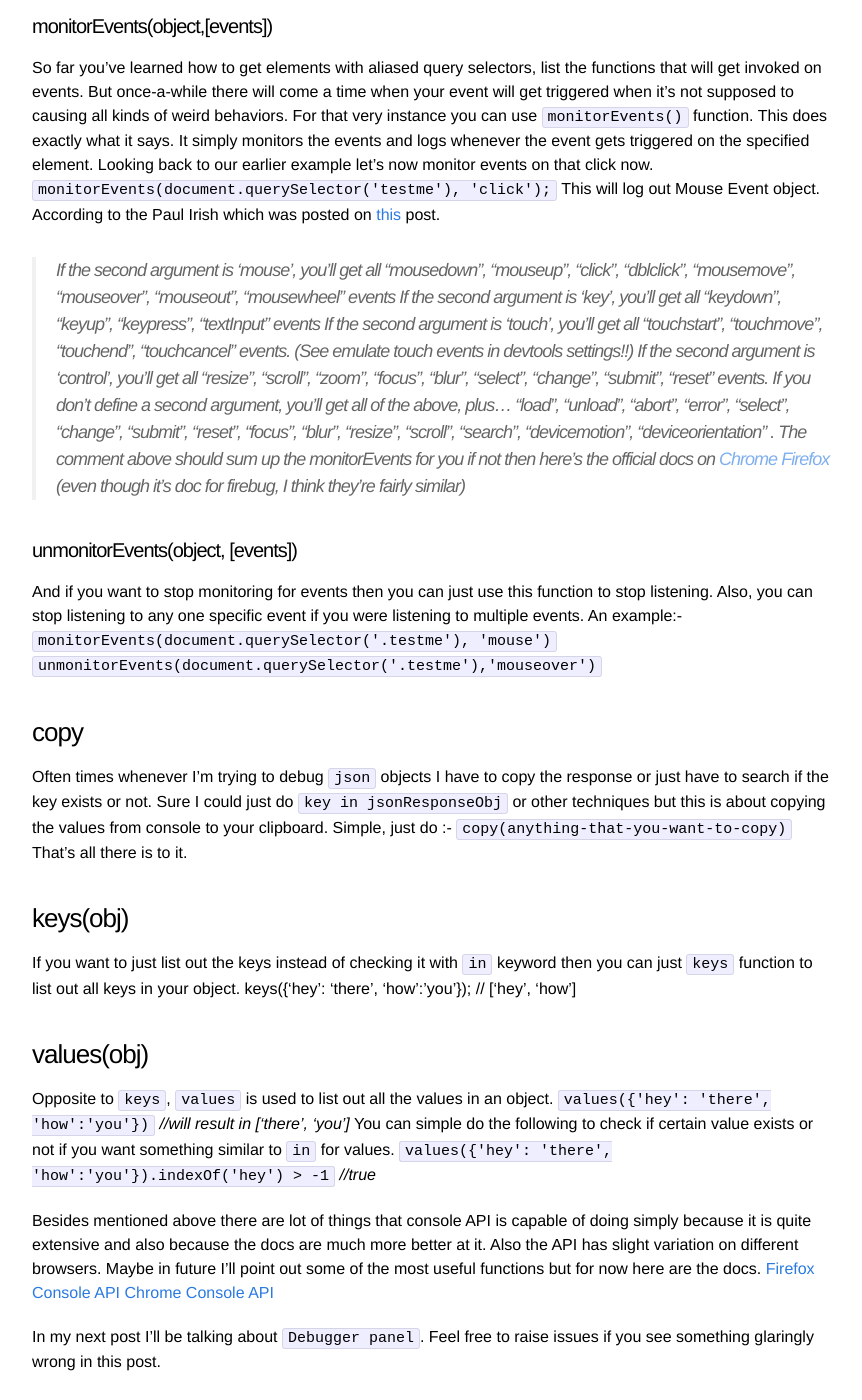
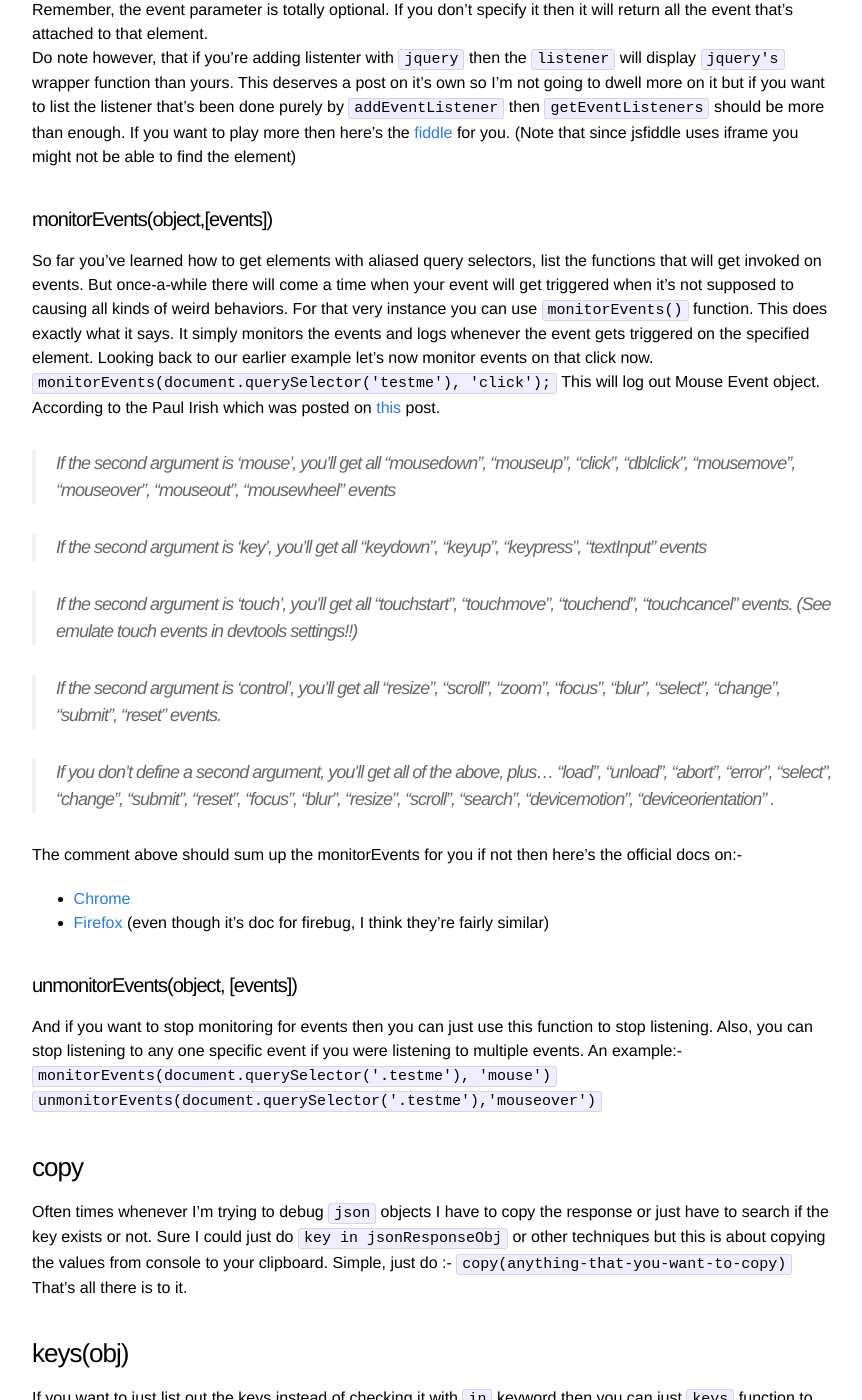
Before and after one commit to shri3k/jekyll-content, a Jekyll site: the page built from _posts/2014-05-19-imagine-trying-to-build-a-skyscrapper-with-just-a-hammer.md, in a window 1280 px wide and 1400 px high, scrolled down 4709 px. Shown: the whole window, without its empty margins (208-1070 px from the left). Built offline with Jekyll 4.4.1, drawn with Linux system fonts in a browser that asks for light colours; some of the changed text lies outside the part shown.

Commit message:
Fixed typos and formattings

```diff
--- a/_posts/2014-05-19-imagine-trying-to-build-a-skyscrapper-with-just-a-hammer.md
+++ b/_posts/2014-05-19-imagine-trying-to-build-a-skyscrapper-with-just-a-hammer.md
@@ -107,14 +117,21 @@ Do note however, that if you're adding listenter with `jquery` then the `listene
 So far you've learned how to get elements with aliased query selectors, list the functions that will get invoked on events. But once-a-while there will come a time when your event will get triggered when it's not supposed to causing all kinds of weird behaviors. For that very instance you can use `monitorEvents()` function. This does exactly what it says. It simply monitors the events and logs whenever the event gets triggered on the specified element. Looking back to our earlier example let's now monitor events on that click now.
 `monitorEvents(document.querySelector('testme'), 'click');`
 This will log out Mouse Event object. According to the Paul Irish which was posted on [this](http://www.briangrinstead.com/blog/chrome-developer-tools-monitorevents) post.
+
 > If the second argument is ‘mouse’, you’ll get all “mousedown”, “mouseup”, “click”, “dblclick”, “mousemove”, “mouseover”, “mouseout”, “mousewheel” events
+
 > If the second argument is ‘key’, you’ll get all “keydown”, “keyup”, “keypress”, “textInput” events
+
 > If the second argument is ‘touch’, you’ll get all “touchstart”, “touchmove”, “touchend”, “touchcancel” events. (See emulate touch events in devtools settings!!)
+
 > If the second argument is ‘control’, you’ll get all “resize”, “scroll”, “zoom”, “focus”, “blur”, “select”, “change”, “submit”, “reset” events.
+
 > If you don’t define a second argument, you’ll get all of the above, plus… “load”, “unload”, “abort”, “error”, “select”, “change”, “submit”, “reset”, “focus”, “blur”, “resize”, “scroll”, “search”, “devicemotion”, “deviceorientation” .
-The comment above should sum up the monitorEvents for you if not then here's the official docs on
-[Chrome](https://developer.chrome.com/devtools/docs/commandline-api#monitoreventsobject-events)
-[Firefox](https://getfirebug.com/wiki/index.php/MonitorEvents#Event_groups) (even though it's doc for firebug, I think they're fairly similar)
+
+The comment above should sum up the monitorEvents for you if not then here's the official docs on:-
+
+* [Chrome](https://developer.chrome.com/devtools/docs/commandline-api#monitoreventsobject-events)
+* [Firefox](https://getfirebug.com/wiki/index.php/MonitorEvents#Event_groups) (even though it's doc for firebug, I think they're fairly similar)
 
 
 ####unmonitorEvents(object, [events])
```
Also changed, not shown: other parts of _posts/2014-05-19-imagine-trying-to-build-a-skyscrapper-with-just-a-hammer.md (+30 -20 lines).
